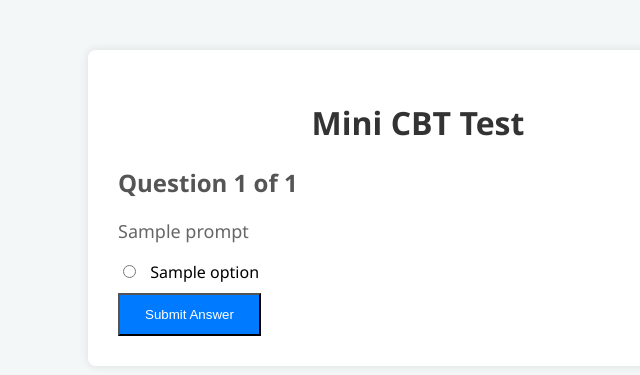
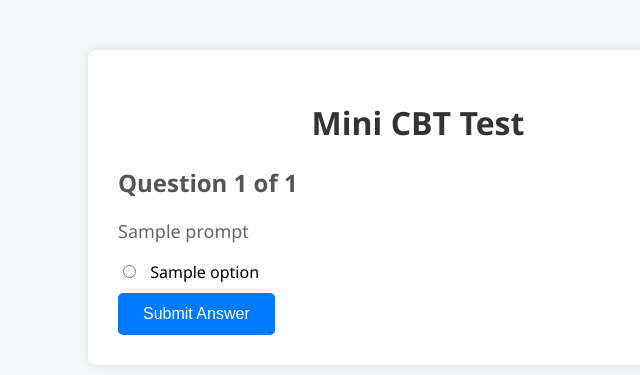
Before and after one commit to Mustapha-008/Mini-CBT-Web-App, a Flask app: template templates/index.html in a window 1280 px wide. Shown: the top 375 px of the page, without its empty margins (222-862 px from the left). Run offline with Flask 3, Linux system fonts and the light colour scheme; the template is opened without the code that fills it: most values are stand-ins (such as "Sample title", 1, 10 or a date in 2020).

Commit message:
Updated Button Design

```diff
--- a/static/style.css
+++ b/static/style.css
@@ -38,3 +38,7 @@ input[type="radio"] {
     background-color: #007bff;
     color: white;
     padding: 12px 25px;
+    border: none;
+    border-radius: 5px;
+    cursor: pointer;
+    font-size: 16px;
```
